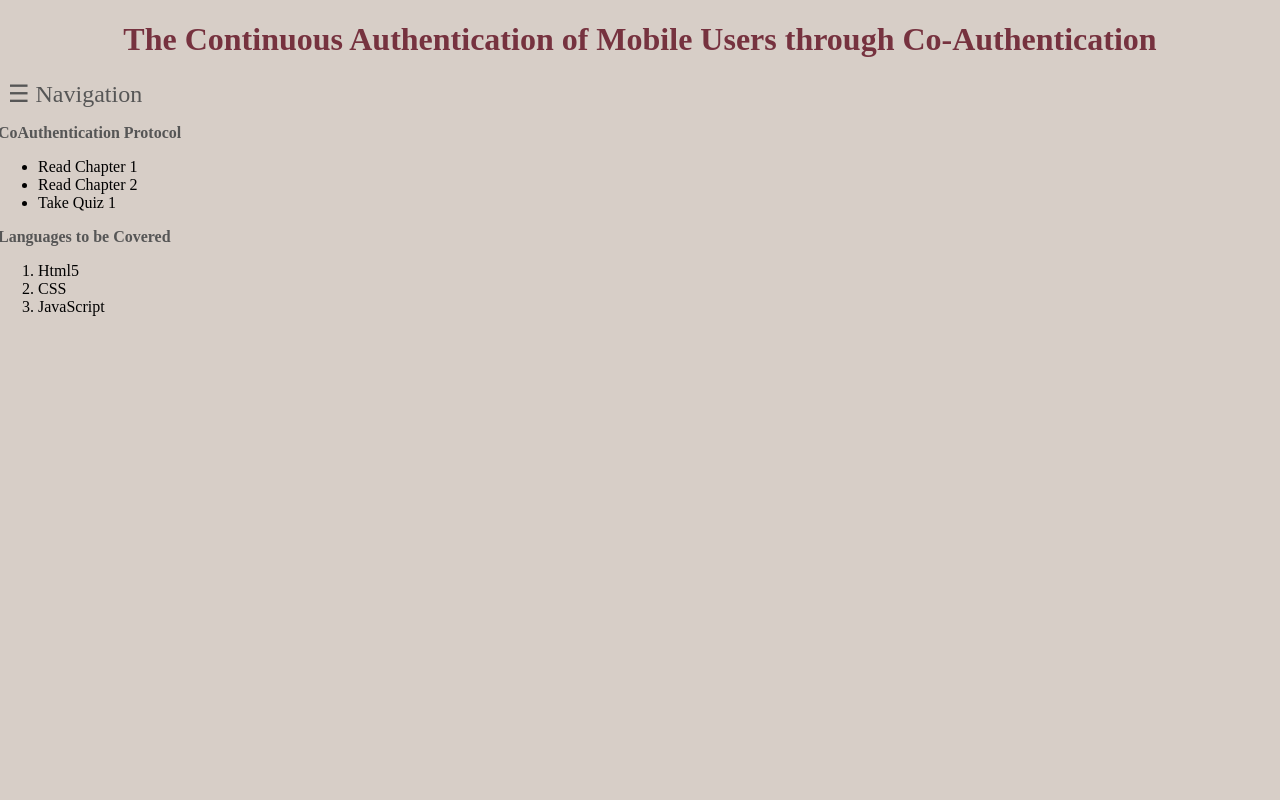
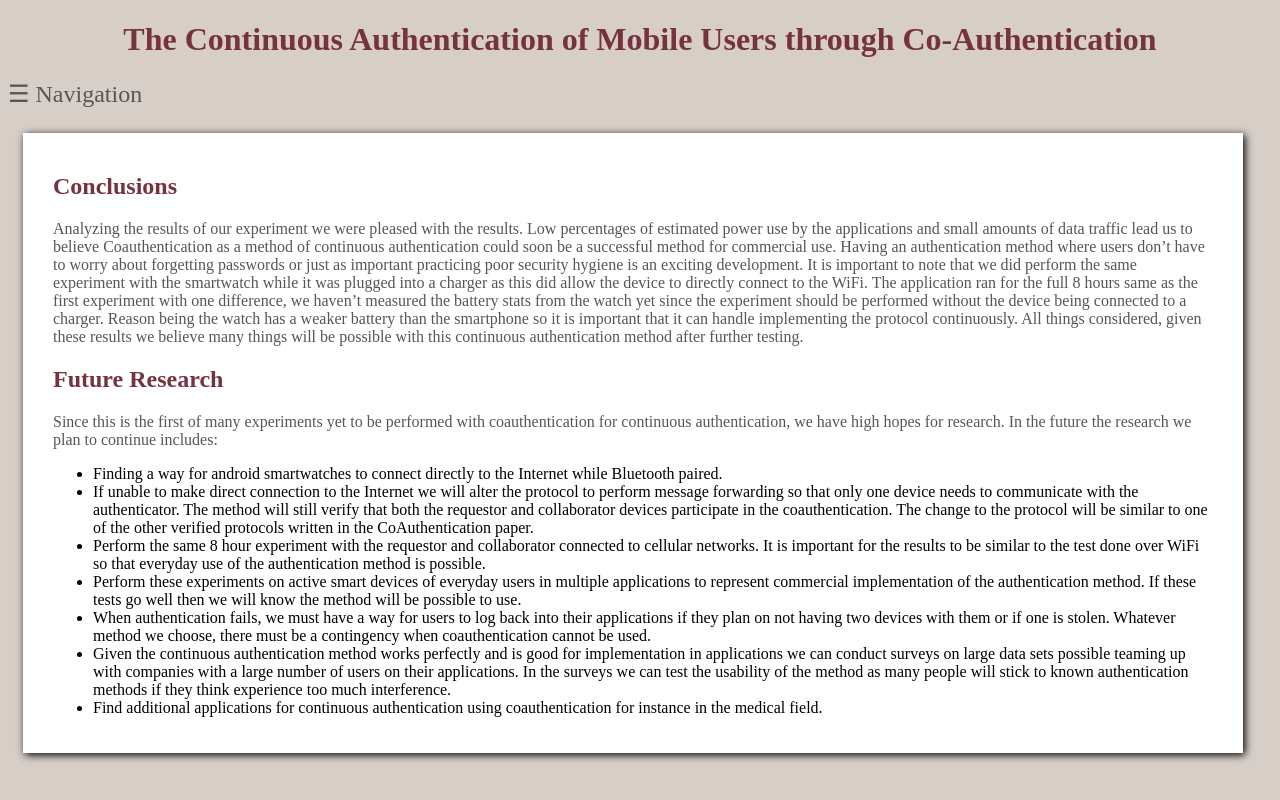
Before and after one commit to BrandonCorn/Project, a PHP site: page /conclusions.html in a window 1280 px wide. Run offline with PHP 8.4, Linux system fonts and the light colour scheme.

Commit message:
Conclusions and experiment

```diff
--- a/conclusions.html
+++ b/conclusions.html
@@ -23,21 +23,43 @@
 	<span id = "SideNavSpan" onclick = "openNav()">&#9776; Navigation </span>
 <div id = "Main">
 	<main>
-		<p> <b> CoAuthentication Protocol </b> </p>
-		<ul>
-			<li> Read Chapter 1</li>
-			<li> Read Chapter 2 </li>
-			<li> Take Quiz 1 </li>
-		</ul>
+		<div class = "Conclusions" style = "width: 95%; float: center; ">
+			<h2>Conclusions</h2>
+			<p>Analyzing the results of our experiment we were pleased with the results. Low percentages
+ 			of estimated power use by the applications and small amounts of data traffic lead us to believe Coauthentication
+ 		as a method of continuous authentication could soon be a successful method for commercial use. Having an
+ 	  authentication method where users don’t have to worry about forgetting passwords or just as important practicing
+    poor security hygiene is an exciting development.
+    It is important to note that we did perform the same experiment with the smartwatch while it was plugged into a
+		charger as this did allow the device to directly connect to the WiFi. The application ran for the full 8 hours same
+		as the first experiment with one difference, we haven’t measured the battery stats from the watch yet since the
+		 experiment should be performed without the device being connected to a charger. Reason being the watch has a
+		 weaker battery than the smartphone so it is important that it can handle implementing the protocol continuously.
+		  All things considered, given these results we believe many things will be possible with this continuous authentication method after further testing.
+</p>
+				<h2>Future Research</h2>
+			<p>Since this is the first of many experiments yet to be performed with coauthentication for continuous
+				 authentication, we have high hopes for research. In the future the research we plan to continue includes:</p>
 
-	<div>
-	<p> <b> Languages to be Covered </b> </p>
-		<ol>
-			<li> Html5 </li>
-			<li> CSS </li>
-			<li> JavaScript </li>
-		</ol>
-	</div>
+			<ul>
+				<li>Finding a way for android smartwatches to connect directly to the Internet while Bluetooth paired. </li>
+				<li>If unable to make direct connection to the Internet we will alter the protocol to perform message forwarding
+					so that only one device needs to communicate with the authenticator. The method will still verify that both the requestor
+					and collaborator devices participate in the coauthentication. The change to the protocol will be similar to one of the other
+					verified protocols written in the CoAuthentication paper. </li>
+				<li>Perform the same 8 hour experiment with the requestor and collaborator connected to cellular networks.
+					It is important for the results to be similar to the test done over WiFi so that everyday use of the authentication method is possible. </li>
+				<li>Perform these experiments on active smart devices of everyday users in multiple applications to represent commercial implementation
+					of the authentication method. If these tests go well then we will know the method will be possible to use. </li>
+				<li>When authentication fails, we must have a way for users to log back into their applications if they plan on not having two devices with them or if one is stolen.
+					 Whatever method we choose, there must be a contingency when coauthentication cannot be used. </li>
+				<li>Given the continuous authentication method works perfectly and is good for implementation in applications
+					 we can conduct surveys on large data sets possible teaming up with companies with a large number of users on their applications.
+					  In the surveys we can test the usability of the method as many people will stick to known authentication methods if they think experience too much interference. </li>
+				<li>Find additional applications for continuous authentication using coauthentication for instance in the medical field. </li>
+
+			</ul>
+			 </div>
 	</main>
 </div>
 <footer>
--- a/experiment.html
+++ b/experiment.html
@@ -25,7 +25,9 @@
 	<main>
 		<div style = "width: 40%; float: left;">
 			<div>
-			  <img id = "protocol" src = "eprotocol.png" alt = "protocol">
+			  <img id = "Protocol" src = "Pictures/eprotocol.png" alt = "protocol" style = "width: 95%; padding-bottom: 1em; padding-left: 1em;">
+				<img id = "cycle" src = "Pictures/Ecycle.png" alt = "cycle" style = "width: 60%; padding: 1em; padding-left: 20%; " >
+
 			</div>
 		</div>
 		<div class="Experiment" style="width: 60%; float: left; ">
--- a/style.css
+++ b/style.css
@@ -206,7 +206,10 @@ p{
   padding-bottom: 20px;
   margin-bottom: 50px;
 }
-
+.Abstract a{
+  font-size: 18px;
+  padding-right: 100px;
+}
 .Experiment {
   background-color: #ffff;
   box-sizing: border-box;
@@ -220,11 +223,21 @@ p{
   font-size: 18px;
   padding-right: 100px;
 }
-
-.Abstract a{
+.Conclusions {
+  background-color: #ffff;
+  box-sizing: border-box;
+	box-shadow: 2px 2px 8px Black;
+  padding-left: 30px;
+  padding-right: 30px;
+  padding-top: 20px;
+  padding-bottom: 20px;
+  margin: 25px;
+}
+.Conclusions a{
   font-size: 18px;
   padding-right: 100px;
 }
+
 
 table{
   border: 2px solid #C09F80;
```
Also changed, not shown: Pictures/Eapp.png (added), Pictures/Ecycle.png (added).
